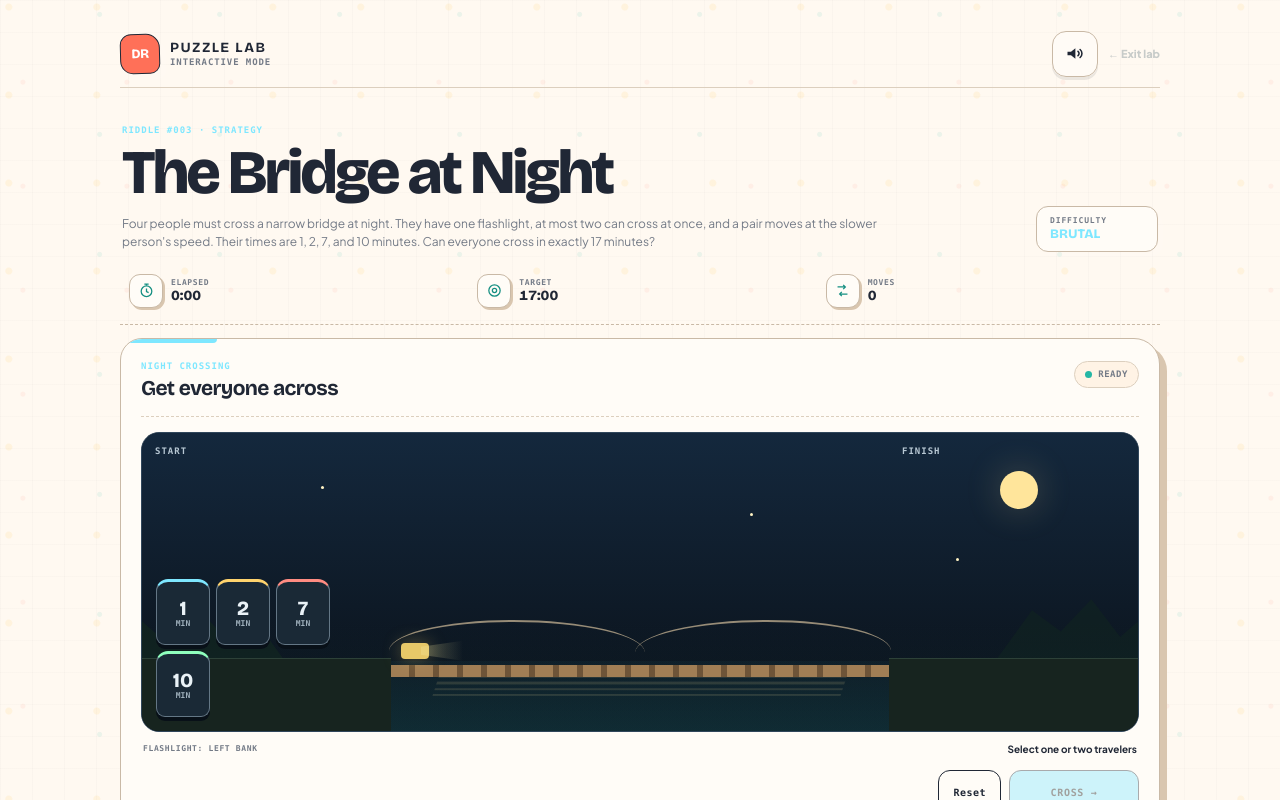
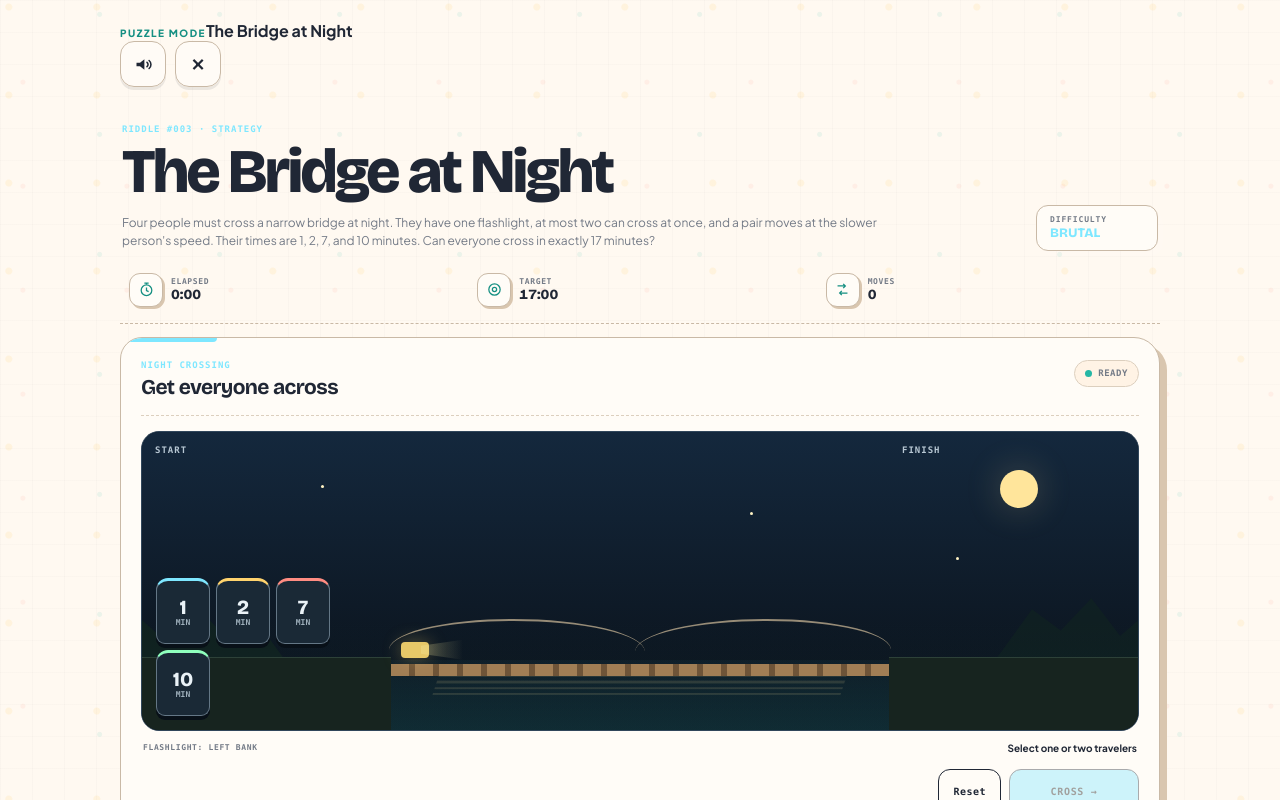
Before and after one commit to maguire-ui/Daily-riddle, a Next.js app: page /visualize in a window 1280 px wide. Shown: the top 800 px of the page. Built offline with nearby package versions, Linux system fonts and the light colour scheme.

Commit message:
Use consistent close navigation in puzzle mode

```diff
--- a/app/visualize/page.tsx
+++ b/app/visualize/page.tsx
@@ -1,6 +1,6 @@
 import Link from "next/link";
 import PuzzleClient from "./PuzzleClient";
-import SoundToggle from "../components/SoundToggle";
+import SecondaryHeader from "../components/SecondaryHeader";
 import { getCurrentRiddle } from "../lib/riddles";
 
 export default function VisualizePage() {
@@ -12,13 +12,7 @@ export default function VisualizePage() {
 
   return (
     <main className={`app shell shell-wide riddle-theme riddle-${riddle.id}`}>
-      <header className="site-header">
-        <Link className="wordmark" href="/">
-          <span className="wordmark-box">DR</span>
-          <span><strong>PUZZLE LAB</strong><small>INTERACTIVE MODE</small></span>
-        </Link>
-        <div className="lab-actions"><SoundToggle compact /><Link className="back-link" href="/">← Exit lab</Link></div>
-      </header>
+      <SecondaryHeader kicker="PUZZLE MODE" title={riddle.title} closeHref="/" closeLabel="Close puzzle mode" />
 
       <section className="lab-heading">
         <div>
```
